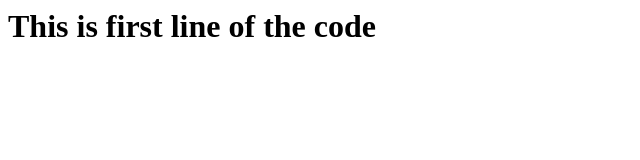
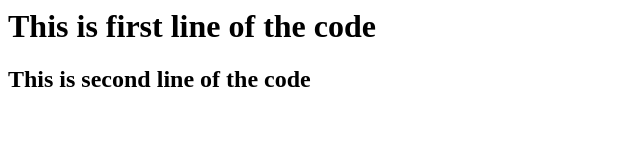
Before and after one commit to ajithrp02/Demo-Git, a plain HTML site: page index.html in a window 1280 px wide. Shown: the whole page, without its empty margins (0-640 px from the left). Drawn offline with Linux system fonts and the light colour scheme.

Commit message:
add new line to new line index .html

```diff
--- a/index.html
+++ b/index.html
@@ -1 +1,2 @@
 <h1> This is first line of the code </h1>
+<h2>This is second line of the code </h2>
```
